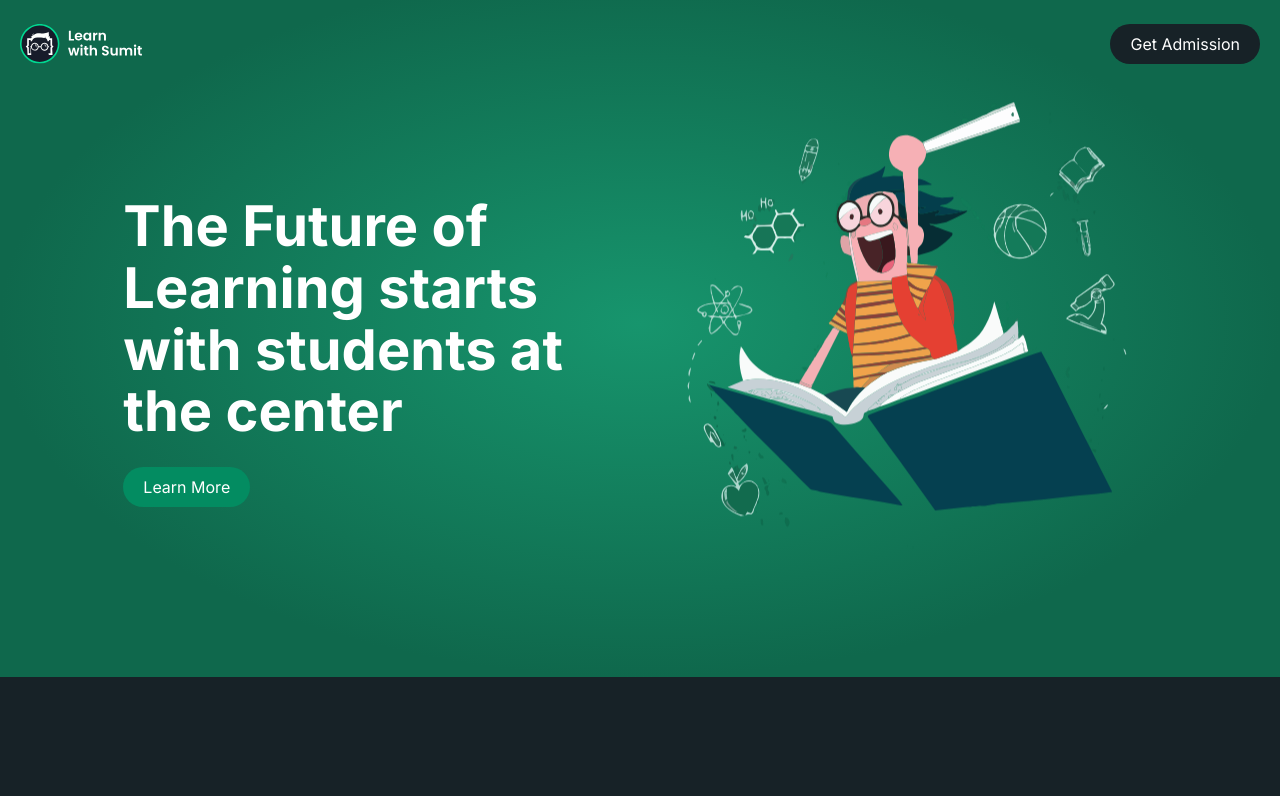
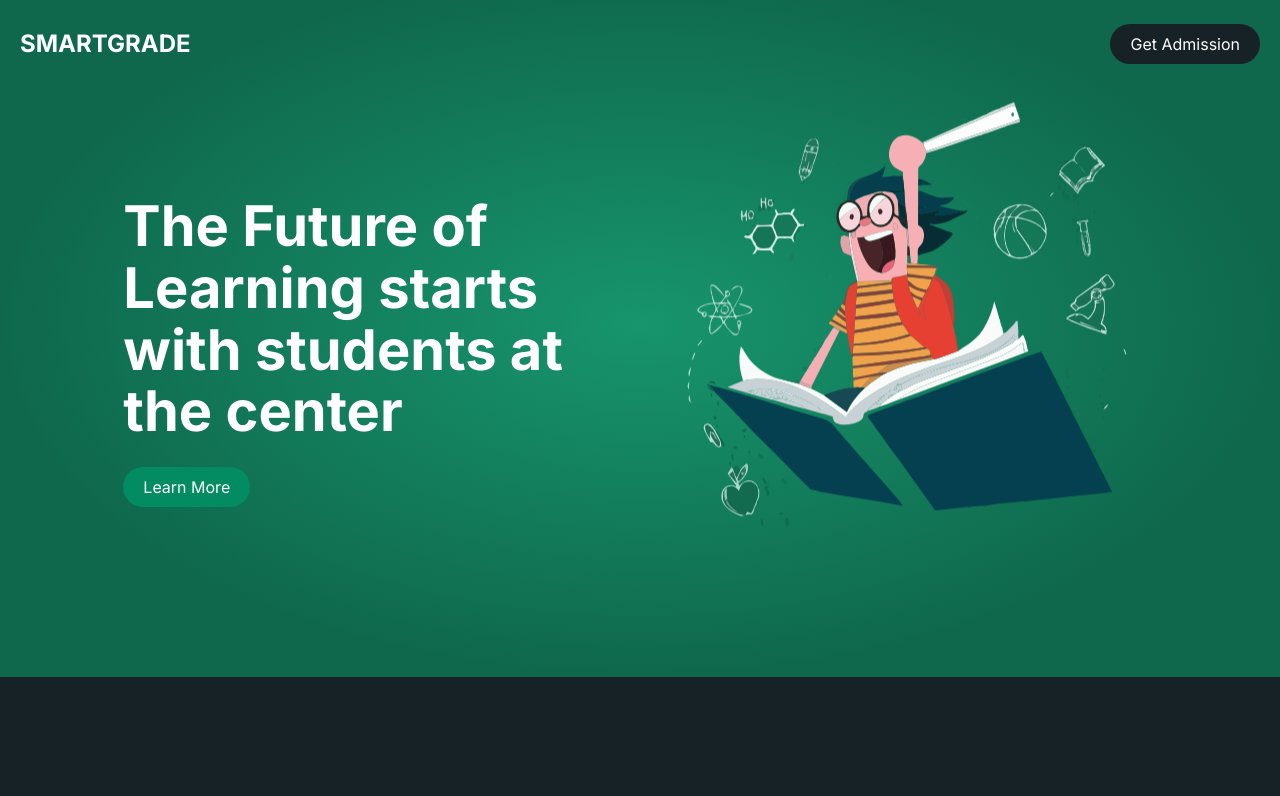
Before and after one commit to programmernizam/SmartGrade, a React (Vite) app: page / in a window 1280 px wide. Shown: the top 796 px of the page. Built offline with nearby package versions, Linux system fonts and the light colour scheme.

Commit message:
Update website logo

```diff
--- a/src/components/Navbar.jsx
+++ b/src/components/Navbar.jsx
@@ -4,7 +4,7 @@ export default function Navbar() {
       <div className="container mx-auto flex items-center justify-between gap-x-6">
         {/* <!-- Logo --> */}
         <a href="/">
-          <img className="h-[40px]" src="assets/lws-logo-en.svg" alt="Lws" />
+          <span className="text-white font-bold text-2xl uppercase">SmartGrade</span>
         </a>
         {/* Logo Ends  */}
         <a className="px-5 py-2 bg-[#172227] rounded-[44px]" href="#">
```
